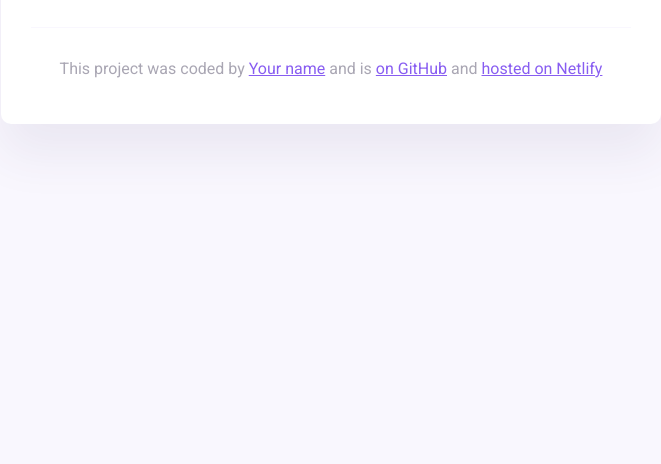
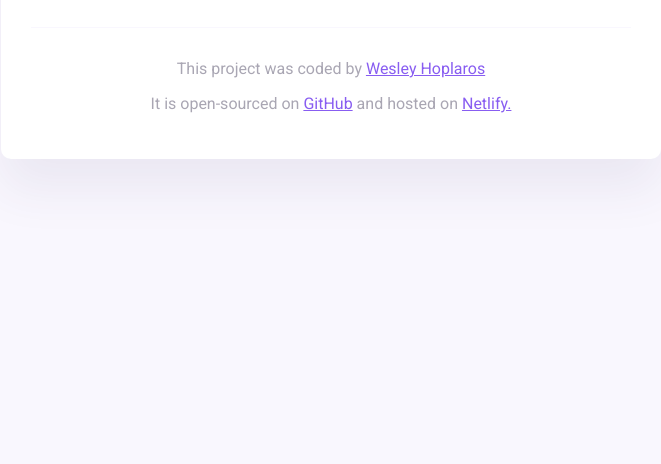
Before and after one commit to whoplaros/Sandbox-clone, a website built with Parcel: page index.html in a window 1280 px wide. Shown: the part 336-800 px from the top of the page, without its empty margins (309-970 px from the left). Built offline with nearby package versions, Linux system fonts and the light colour scheme.

Commit message:
changing links

```diff
--- a/index.html
+++ b/index.html
@@ -47,9 +47,15 @@
 			<footer>
 				<p>
 					This project was coded by
-          <a href="#" target="_blank">Your name</a> and is
-          <a href="#" target="_blank"> on GitHub</a> and
-          <a href="#" target="_blank">hosted on Netlify</a>
+					<a href="https://asyouwishwebsites.com" target="_blank"
+						>Wesley Hoplaros</a
+					>
+				</p>
+				<p>
+					It is open-sourced on
+					<a href="https://www.github.com" target="_blank">GitHub</a>
+					and hosted on
+					<a href="https://www.netlify.com/" target="_blank">Netlify.</a>
 				</p>
 			</footer>
 		</div>
```
Lines whose indentation alone changed are shown as unchanged.
